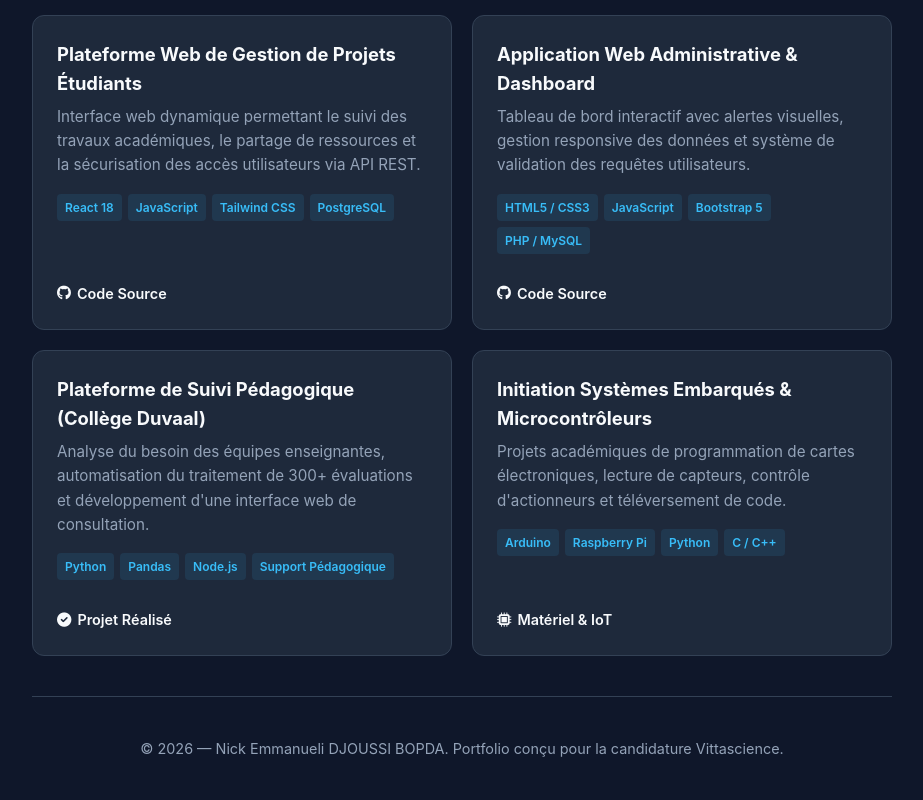
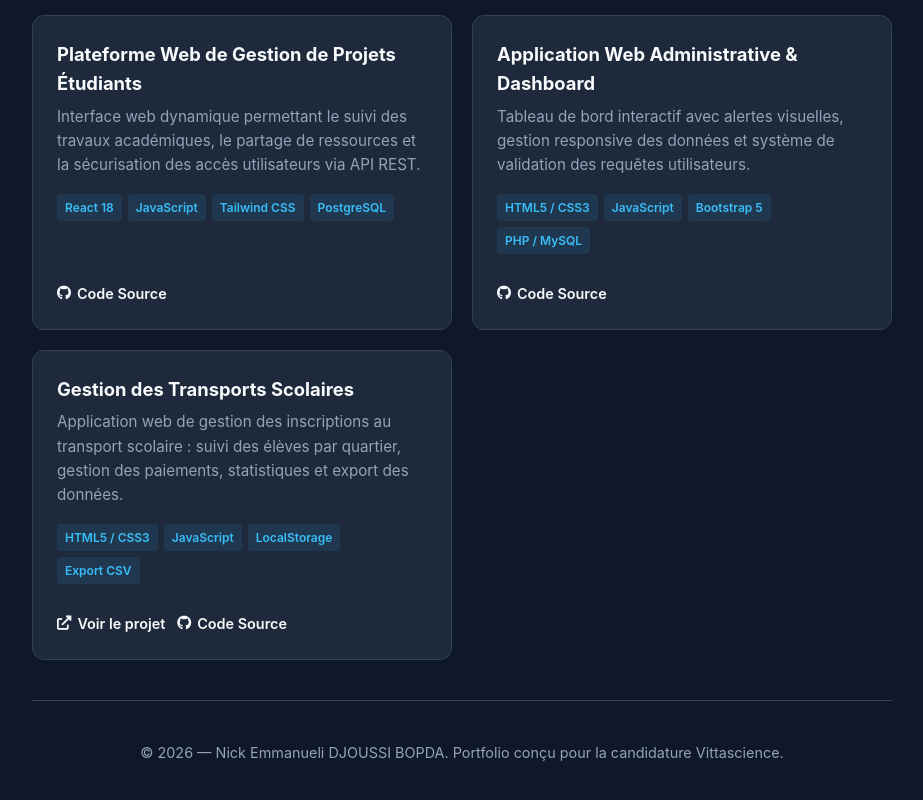
Before and after one commit to NICK622-max/emmanueli-bopda-, a plain HTML site: page index.html in a window 1280 px wide. Shown: the part 740-1540 px from the top of the page, without its empty margins (178-1101 px from the left). Drawn offline with Linux system fonts and the light colour scheme.

Commit message:
Refactor index.html to remove duplicate sections

```diff
--- a/index.html
+++ b/index.html
@@ -15,64 +15,54 @@
 --accent-blue: #38bdf8;
 --border: #334155;
 }
-
 * {
 box-sizing: border-box;
 margin: 0;
 padding: 0;
 font-family: -apple-system, BlinkMacSystemFont, "Segoe UI", Roboto, sans-serif;
 }
-
 body {
 background-color: var(--bg-primary);
 color: var(--text-main);
 line-height: 1.6;
 padding-bottom: 60px;
 }
-
 .container {
 max-width: 900px;
 margin: 0 auto;
 padding: 0 20px;
 }
-
 /* Header / Hero */
 header {
 padding: 60px 0 40px 0;
 border-bottom: 1px solid var(--border);
 }
-
 .hero-title {
 font-size: 2.5rem;
 font-weight: 800;
 color: var(--text-main);
 margin-bottom: 8px;
 }
-
 .hero-title span {
 color: var(--accent);
 }
-
 .hero-subtitle {
 font-size: 1.25rem;
 color: var(--accent-blue);
 font-weight: 600;
 margin-bottom: 16px;
 }
-
 .hero-bio {
 color: var(--text-muted);
 font-size: 1.05rem;
 max-width: 700px;
 margin-bottom: 24px;
 }
-
 .links-bar {
 display: flex;
 gap: 12px;
 flex-wrap: wrap;
 }
-
 .btn {
 display: inline-flex;
 align-items: center;
@@ -84,32 +74,26 @@
 text-decoration: none;
 transition: all 0.2s ease;
 }
-
 .btn-primary {
 background-color: var(--accent);
 color: #0f172a;
 }
-
 .btn-primary:hover {
 opacity: 0.9;
 }
-
 .btn-secondary {
 background-color: var(--bg-card);
 color: var(--text-main);
 border: 1px solid var(--border);
 }
-
 .btn-secondary:hover {
 border-color: var(--accent-blue);
 color: var(--accent-blue);
 }
-
 /* Sections */
 section {
 padding: 40px 0;
 }
-
 .section-title {
 font-size: 1.5rem;
 font-weight: 700;
@@ -122,7 +106,6 @@
 padding-bottom: 6px;
 width: fit-content;
 }
-
 /* Skills Tags */
 .skills-grid {
 display: flex;
@@ -130,7 +113,6 @@
 gap: 10px;
 margin-bottom: 30px;
 }
-
 .skill-chip {
 background-color: var(--bg-card);
 border: 1px solid var(--border);
@@ -139,19 +121,16 @@
 font-size: 0.9rem;
 color: var(--text-main);
 }
-
 .skill-chip.highlight {
 border-color: var(--accent);
 color: var(--accent);
 }
-
 /* Project Cards Grid */
 .projects-grid {
 display: grid;
 grid-template-columns: repeat(auto-fit, minmax(280px, 1fr));
 gap: 20px;
 }
-
 .card {
 background-color: var(--bg-card);
 border: 1px solid var(--border);
@@ -162,36 +141,30 @@
 justify-content: space-between;
 transition: transform 0.2s ease, border-color 0.2s ease;
 }
-
 .card:hover {
 transform: translateY(-4px);
 border-color: var(--accent-blue);
 }
-
 .card-header {
 margin-bottom: 12px;
 }
-
 .card-title {
 font-size: 1.15rem;
 font-weight: 700;
 color: var(--text-main);
 margin-bottom: 6px;
 }
-
 .card-desc {
 font-size: 0.95rem;
 color: var(--text-muted);
 margin-bottom: 16px;
 }
-
 .tag-list {
 display: flex;
 flex-wrap: wrap;
 gap: 6px;
 margin-bottom: 16px;
 }
-
 .tag {
 font-size: 0.75rem;
 font-weight: 600;
@@ -200,13 +173,11 @@
 padding: 4px 8px;
 border-radius: 4px;
 }
-
 .card-links {
 display: flex;
 gap: 12px;
 font-size: 0.9rem;
 }
-
 .card-links a {
 color: var(--text-main);
 text-decoration: none;
@@ -215,11 +186,9 @@
 gap: 6px;
 font-weight: 600;
 }
-
 .card-links a:hover {
 color: var(--accent);
 }
-
 /* Footer */
 footer {
 text-align: center;
@@ -228,7 +197,6 @@
 color: var(--text-muted);
 font-size: 0.9rem;
 }
-
 @media (max-width: 600px) {
 .hero-title { font-size: 1.8rem; }
 .hero-subtitle { font-size: 1.1rem; }
@@ -236,7 +204,6 @@
 </style>
 </head>
 <body>
-
 <div class="container">
 <!-- HEADER / HERO -->
 <header>
@@ -247,8 +214,8 @@
 </p>
 <div class="links-bar">
 <a href="mailto:emmanuelibopda@gmail.com" class="btn btn-primary"><i class="fas fa-envelope"></i> Me contacter</a>
-                <a href="https://linkedin.com/in/emmanueli-bopda" target="_blank" class="btn btn-secondary"><i class="fab fa-linkedin"></i> LinkedIn</a>
-                <a href="https://github me" target="_blank" class="btn btn-secondary"><i class="fab fa-github"></i> GitHub</a>
+<a href="https://www.linkedin.com/in/nick-emmanueli-djoussi-bopda-7b0111340" target="_blank" class="btn btn-secondary"><i class="fab fa-linkedin"></i> LinkedIn</a>
+<a href="https://github.com/NICK622-max" target="_blank" class="btn btn-secondary"><i class="fab fa-github"></i> GitHub</a>
 </div>
 </header>
 
@@ -290,7 +257,7 @@
 </div>
 </div>
 <div class="card-links">
-                        <a href="https://github.com" target="_blank"><i class="fab fa-github"></i> Code Source</a>
+<a href="https://github.com/NICK622-max" target="_blank"><i class="fab fa-github"></i> Code Source</a>
 </div>
 </div>
 
@@ -309,45 +276,27 @@
 </div>
 </div>
 <div class="card-links">
-                        <a href="https://github.com" target="_blank"><i class="fab fa-github"></i> Code Source</a>
+<a href="https://github.com/NICK622-max" target="_blank"><i class="fab fa-github"></i> Code Source</a>
 </div>
 </div>
 
 <!-- Project 3 -->
 <div class="card">
 <div class="card-header">
-                        <div class="card-title">Plateforme de Suivi Pédagogique (Collège Duvaal)</div>
+<div class="card-title">Gestion des Transports Scolaires</div>
 <div class="card-desc">
-                            Analyse du besoin des équipes enseignantes, automatisation du traitement de 300+ évaluations et développement d'une interface web de consultation.
+Application web de gestion des inscriptions au transport scolaire : suivi des élèves par quartier, gestion des paiements, statistiques et export des données.
 </div>
 <div class="tag-list">
-                            <span class="tag">Python</span>
-                            <span class="tag">Pandas</span>
-                            <span class="tag">Node.js</span>
-                            <span class="tag">Support Pédagogique</span>
+<span class="tag">HTML5 / CSS3</span>
+<span class="tag">JavaScript</span>
+<span class="tag">LocalStorage</span>
+<span class="tag">Export CSV</span>
 </div>
 </div>
 <div class="card-links">
-                        <a href="#"><i class="fas fa-check-circle"></i> Projet Réalisé</a>
-                    </div>
-                </div>
-
-                <!-- Project 4 -->
-                <div class="card">
-                    <div class="card-header">
-                        <div class="card-title">Initiation Systèmes Embarqués & Microcontrôleurs</div>
-                        <p class="card-desc">
-                            Projets académiques de programmation de cartes électroniques, lecture de capteurs, contrôle d'actionneurs et téléversement de code.
-                        </p>
-                        <div class="tag-list">
-                            <span class="tag">Arduino</span>
-                            <span class="tag">Raspberry Pi</span>
-                            <span class="tag">Python</span>
-                            <span class="tag">C / C++</span>
-                        </div>
-                    </div>
-                    <div class="card-links">
-                        <a href="#"><i class="fas fa-microchip"></i> Matériel & IoT</a>
+<a href="transport-scolaire.html" target="_blank"><i class="fas fa-external-link-alt"></i> Voir le projet</a>
+<a href="https://github.com/NICK622-max" target="_blank"><i class="fab fa-github"></i> Code Source</a>
 </div>
 </div>
 
@@ -359,6 +308,5 @@
 <p>© 2026 — Nick Emmanueli DJOUSSI BOPDA. Portfolio conçu pour la candidature Vittascience.</p>
 </footer>
 </div>
-
 </body>
 </html>
```
Lines whose indentation alone changed are shown as unchanged.
